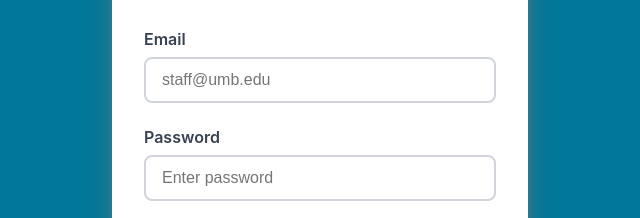
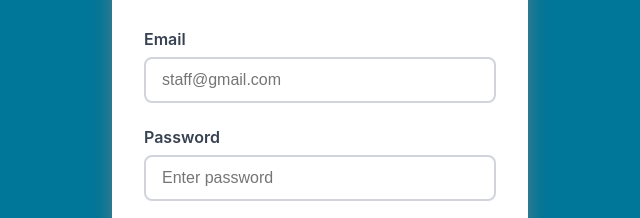
Before and after one commit to nataliedemoura/RSMfindITSolution, a plain HTML site: page login.html in a window 1280 px wide. Shown: the part 319-537 px from the top of the page, 320-960 px from the left. Drawn offline with nearby package versions, Linux system fonts and the light colour scheme; no server answers.

Commit message:
Update login.html

```diff
--- a/login.html
+++ b/login.html
@@ -34,7 +34,7 @@
             <div id="loginForm">
                 <div class="form-group">
                     <label class="form-label">Email</label>
-                    <input type="email" id="loginEmail" class="form-input" placeholder="staff@umb.edu" />
+                    <input type="email" id="loginEmail" class="form-input" placeholder="staff@gmail.com" />
                 </div>
 
                 <div class="form-group">
```
